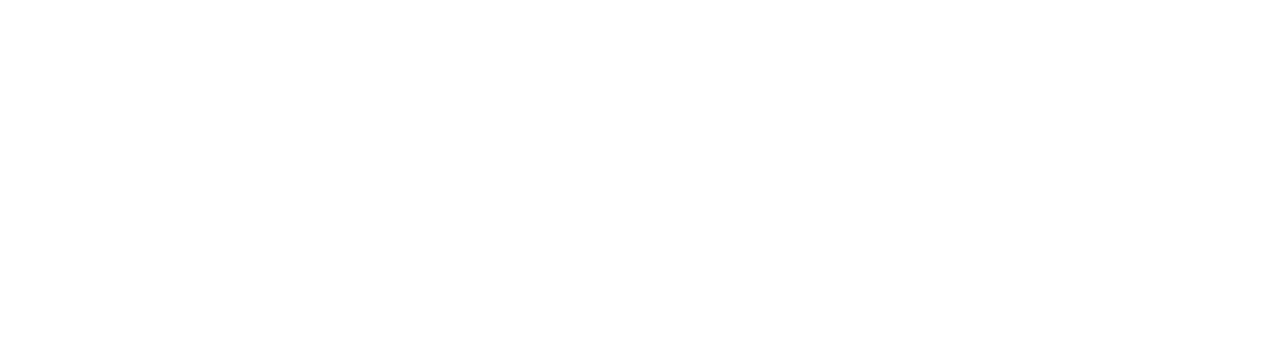
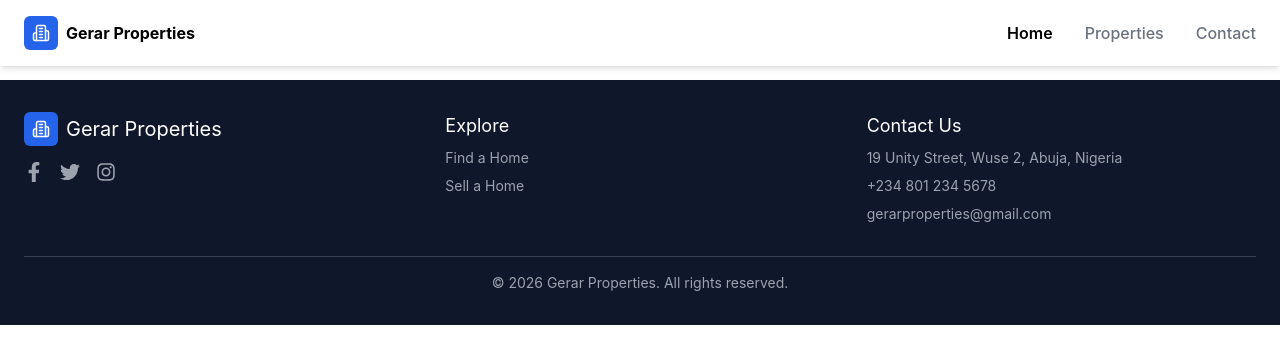
Before and after one commit to Prosper-ekube/Gerar-Properties, a React (Vite) app: page / in a window 1280 px wide. Shown: the top 364 px of the page. Built offline with nearby package versions, Linux system fonts and the light colour scheme.

Commit message:
feat(home): integrate Navbar and Footer into Home page

```diff
--- a/src/pages/home/Home.tsx
+++ b/src/pages/home/Home.tsx
@@ -1,11 +1,15 @@
+import Navbar from "../../components/layout/Navbar"
 import Hero from "./sections/Hero"
 import FeaturedProperties from "./sections/FeaturedProperties"
+import Footer from "../../components/layout/Footer"
 
 const Home: React.FC = () => {
     return (
         <>
+            <Navbar />
             <Hero />
             <FeaturedProperties />
+            <Footer />
         </>
     )
 }
```
